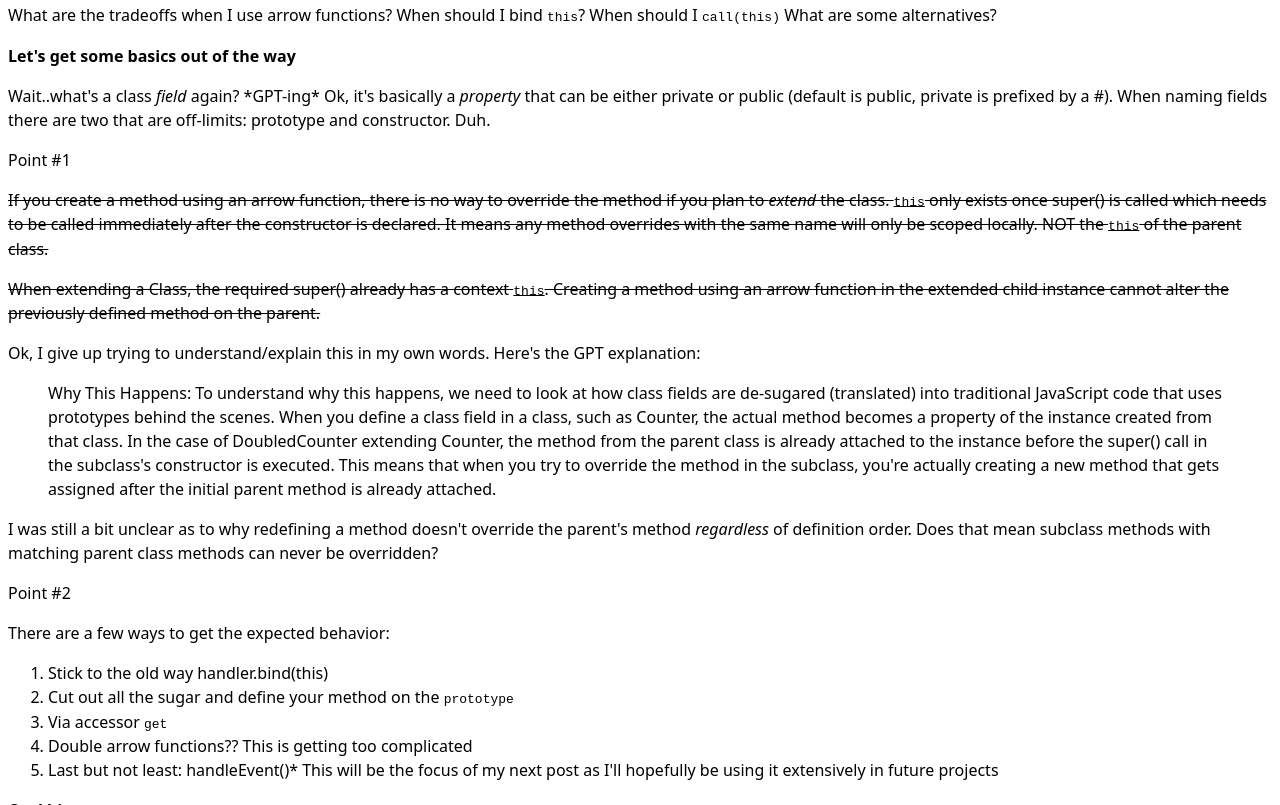
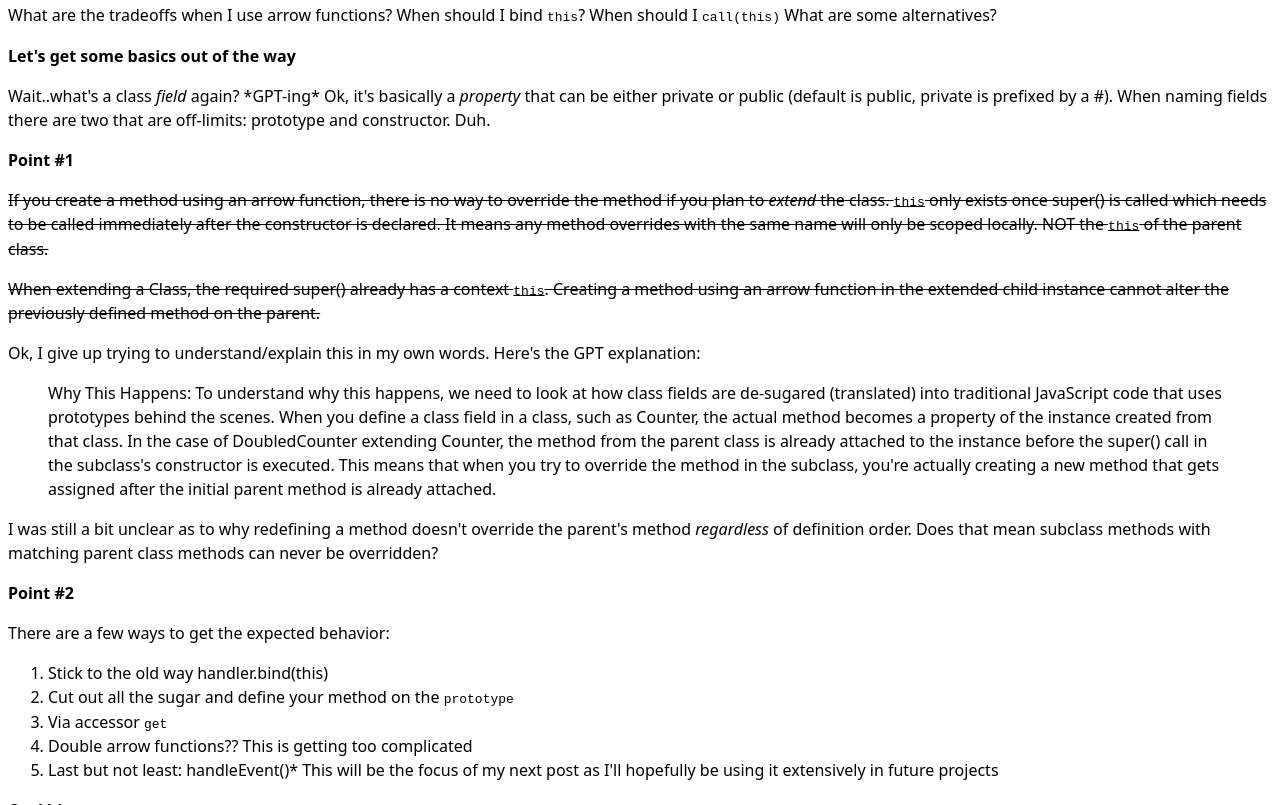
Before and after one commit to benbli/bjmli, a plain HTML site: page blog.html in a window 1280 px wide. Shown: the part 503-1308 px from the top of the page. Drawn offline with Linux system fonts and the light colour scheme.

Commit message:
[edit] add bold sub heading

```diff
--- a/blog.html
+++ b/blog.html
@@ -78,7 +78,7 @@
           that are off-limits: prototype and constructor. Duh.
         </p>
 
-        <p>Point #1</p>
+        <p><strong>Point #1</strong></p>
         <p><del>If you create a method using an arrow function, there is no way to override the method if you plan to
             <em>extend</em> the class. <code>this</code> only exists once super() is called which needs to be called
             immediately
@@ -107,7 +107,7 @@
           methods can never be overridden?
         </p>
 
-        <p>Point #2</p>
+        <p><strong>Point #2</strong></p>
         <p>There are a few ways to get the expected behavior:</p>
         <ol>
           <li>
```
